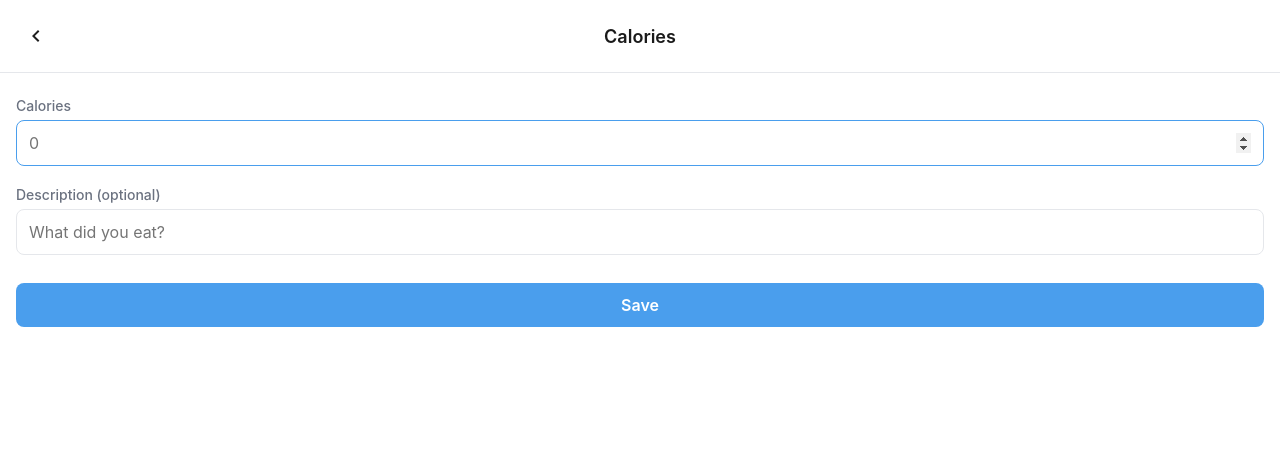
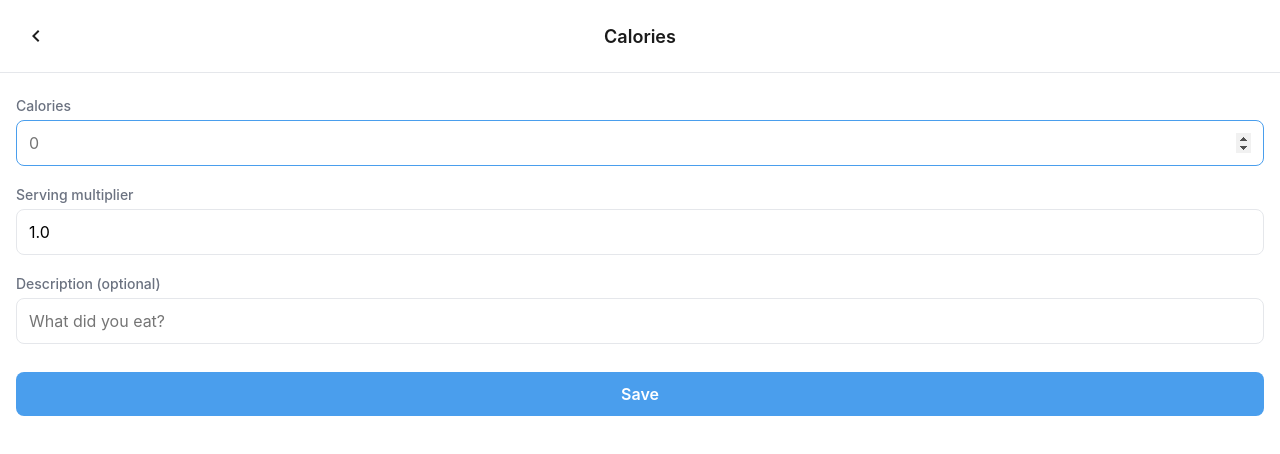
Before and after one commit to DaveRendell/simple-calorie-counter, a React (Vite) app: page /add in a window 1280 px wide. Shown: the top 454 px of the page. Built offline with nearby package versions, Linux system fonts and the light colour scheme.

Commit message:
Custom serving multiplier

```diff
--- a/src/pages/EntryForm.tsx
+++ b/src/pages/EntryForm.tsx
@@ -15,12 +15,17 @@ export function EntryForm() {
   const store = useDataStore();
   const caloriesRef = useRef<HTMLInputElement>(null);
   const [calories, setCalories] = useState("");
+  const [multiplier, setMultiplier] = useState("1.0");
   const [description, setDescription] = useState("");
   const [saving, setSaving] = useState(false);
 
   const rules = useMemo(
     () => ({
       calories: [required("Calories"), positiveNumber("Calories")],
+      multiplier: [
+        required("Serving multiplier"),
+        positiveNumber("Serving multiplier"),
+      ],
     }),
     [],
   );
@@ -34,13 +39,13 @@ export function EntryForm() {
   }, []);
 
   const handleSave = async () => {
-    if (!validate({ calories })) return;
+    if (!validate({ calories, multiplier })) return;
 
     setSaving(true);
     const now = Date.now();
     await store.entries.add({
       date,
-      calories: parseInt(calories, 10),
+      calories: Math.round(parseInt(calories, 10) * parseFloat(multiplier)),
       description: description.trim(),
       createdAt: now,
       sortOrder: now,
@@ -74,6 +79,29 @@ export function EntryForm() {
         )}
       </div>
       <div className="form-field">
+        <label htmlFor="multiplier">Serving multiplier</label>
+        <input
+          id="multiplier"
+          type="number"
+          inputMode="numeric"
+          placeholder="1.0"
+          step="0.1"
+          value={multiplier}
+          onChange={(e) => {
+            setMultiplier(e.target.value);
+            clearError("multiplier");
+          }}
+          onKeyDown={(e) => e.key === "Enter" && handleSave()}
+          aria-invalid={!!errors.multiplier}
+          aria-describedby={errors.multiplier ? "multiplier-error" : undefined}
+        />
+        {errors.multiplier && (
+          <span id="multiplier-error" className="field-error" role="alert">
+            {errors.multiplier}
+          </span>
+        )}
+      </div>
+      <div className="form-field">
         <label htmlFor="description">Description (optional)</label>
         <input
           id="description"
```
Also changed, not shown: 1 other file (tests, documents, lock files or other folders).
